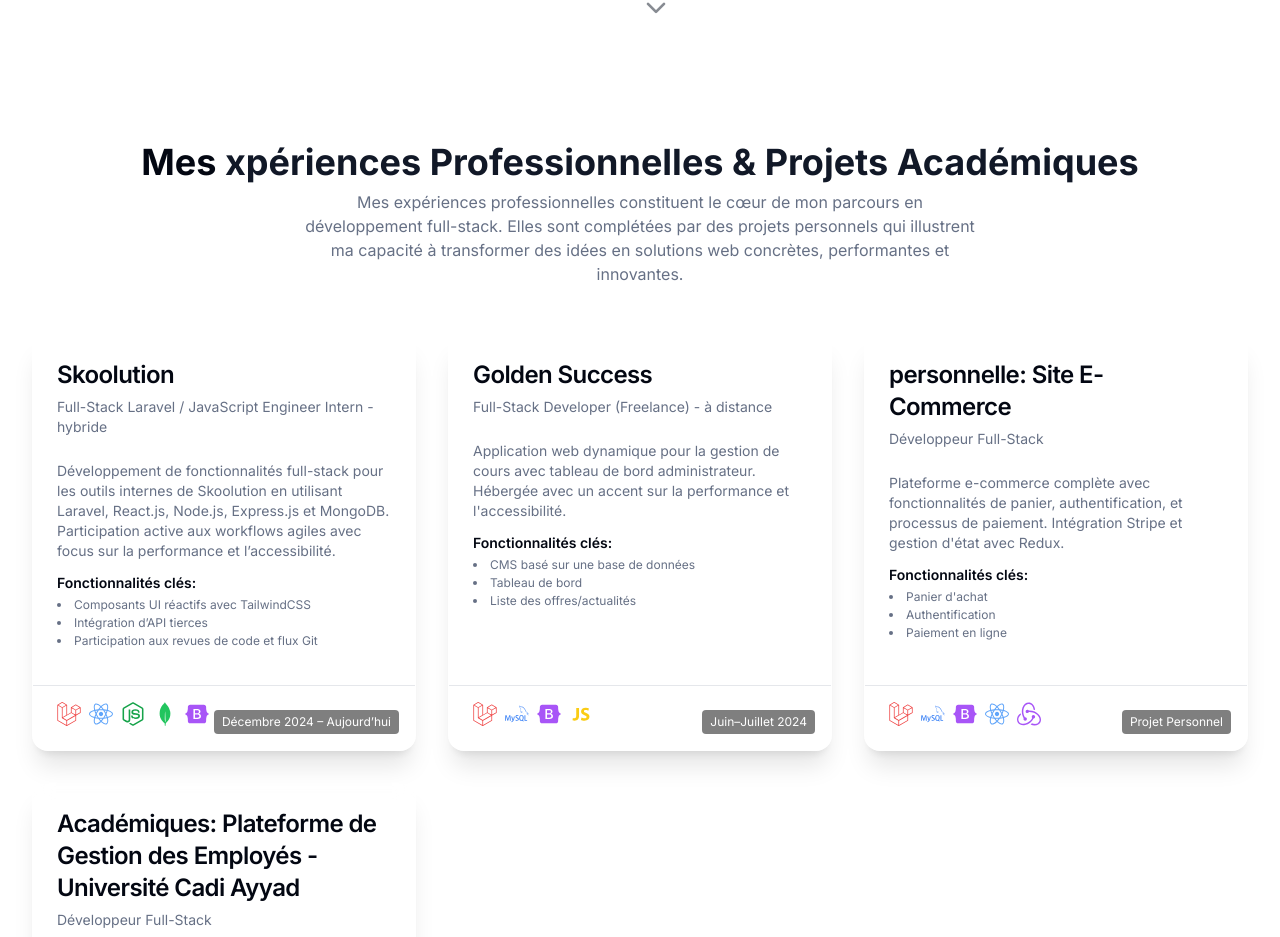
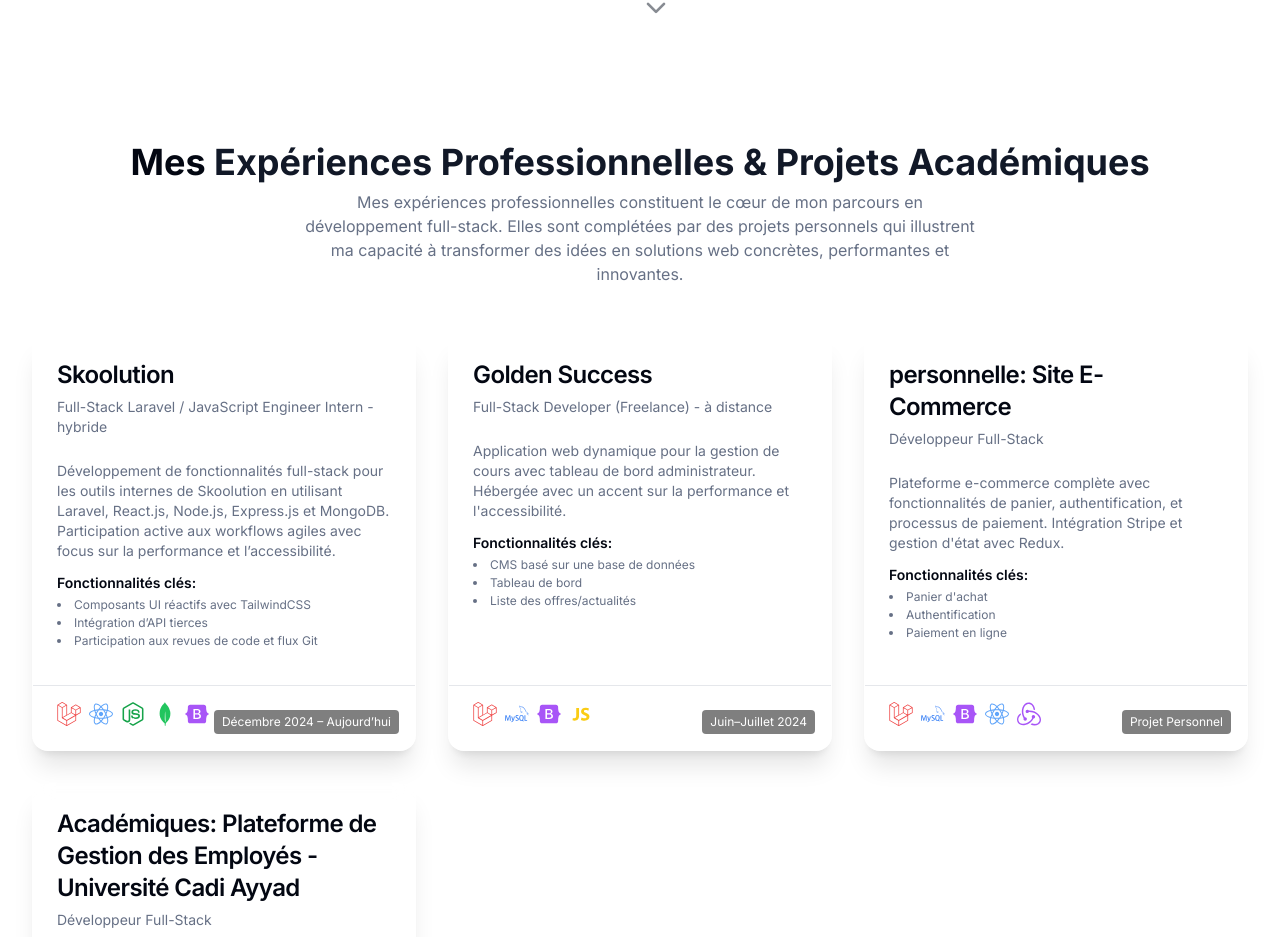
Before and after one commit to 0MLH1/myPortfolio, a React (Vite) app: page / in a window 1280 px wide. Shown: the part 818-1755 px from the top of the page. Built offline with nearby package versions, Linux system fonts and the light colour scheme.

Commit message:
Update HomePage.jsx

```diff
--- a/src/pages/HomePage.jsx
+++ b/src/pages/HomePage.jsx
@@ -265,7 +265,7 @@
 
     const ProjectsSection = () => (
       <SectionWrapper id="projects">
-        <h2 className="text-3xl sm:text-4xl font-bold mb-2 text-center">Mes <span className="text-primary">xpériences Professionnelles & Projets Académiques </span></h2>
+        <h2 className="text-3xl sm:text-4xl font-bold mb-2 text-center">Mes <span className="text-primary">Expériences Professionnelles & Projets Académiques </span></h2>
         <p className="text-center text-muted-foreground mb-12 max-w-2xl mx-auto">
           Mes expériences professionnelles constituent le cœur de mon parcours en développement full-stack. Elles sont complétées par des projets personnels qui illustrent ma capacité à transformer des idées en solutions web concrètes, performantes et innovantes.
         </p>
```
